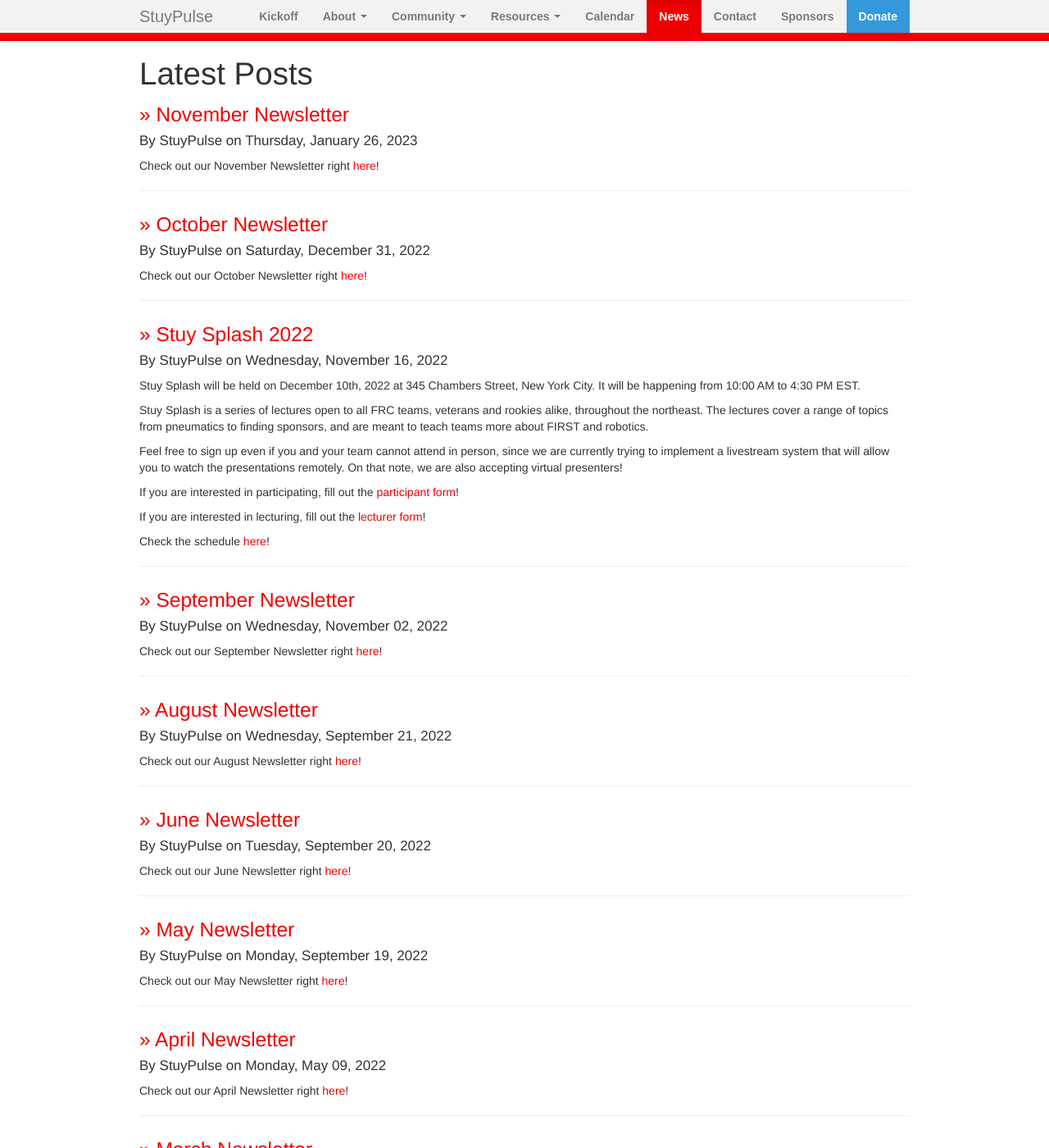
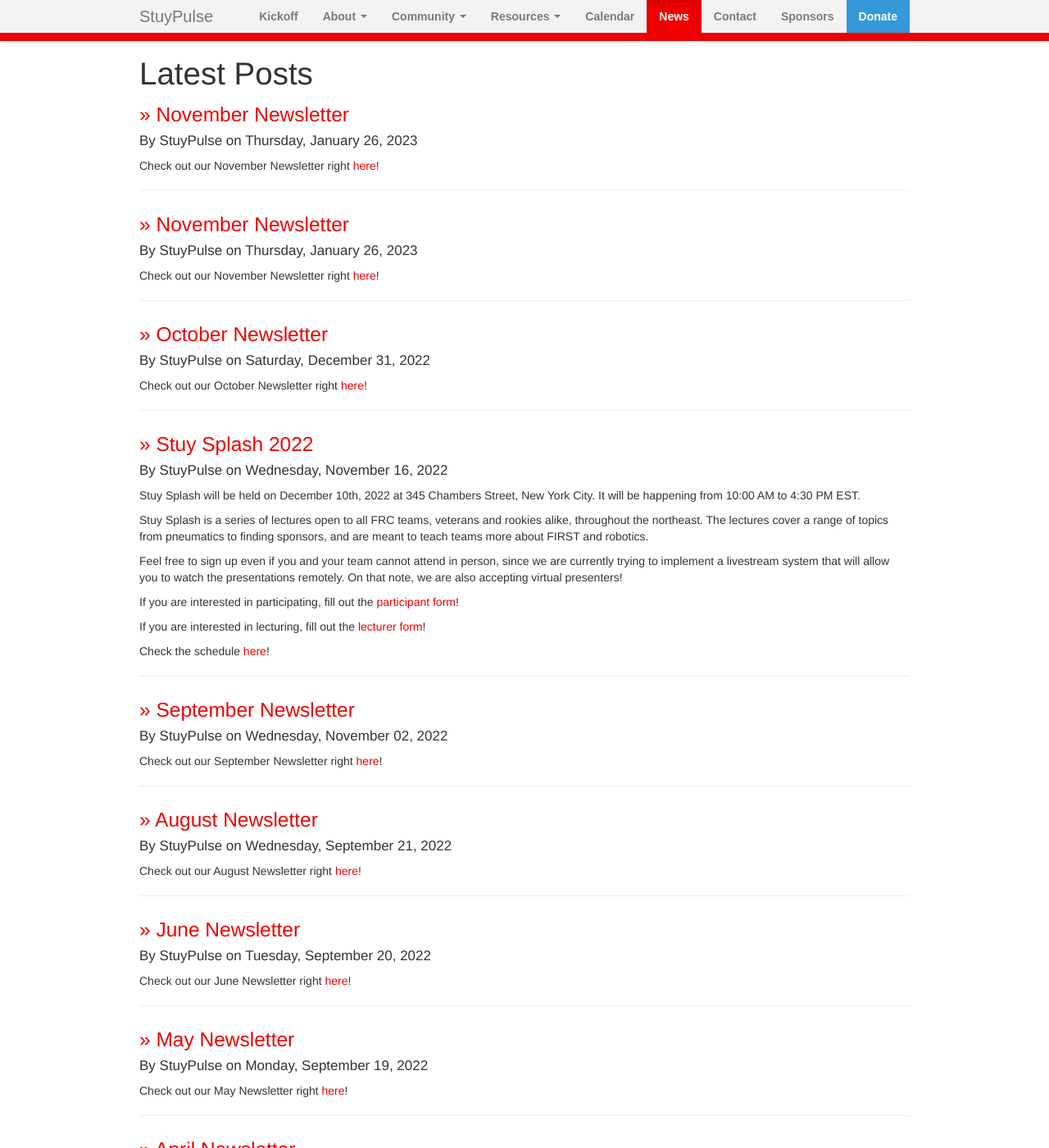
Before and after one commit to StuyPulse/team694.github.io, a Jekyll site: the page built from blog/index.html, in a window 1280 px wide and 1400 px high. Shown: the whole window at 82% size. Built offline with Jekyll 4.4.1, drawn with Linux system fonts in a browser that asks for light colours; nearby versions of some CDN libraries; the list of posts is cut into pages by our own code; comment, search, counter and statistics services are not loaded; some of the changed text lies outside the part shown.

Commit message:
Update november newsletter formatting and upload december newsletter

```diff
--- /dev/null
+++ b/_posts/2023-01-26-2023-december-newsletter.md
@@ -0,0 +1,7 @@
+---
+layout: post
+title: November Newsletter
+author: StuyPulse
+link: https://stuypulse.nyc3.cdn.digitaloceanspaces.com/site/pdf/StuyPost%20December%202022.pdf
+---
+Check out our November Newsletter right [here](https://stuypulse.nyc3.cdn.digitaloceanspaces.com/site/pdf/StuyPost%20December%202022.pdf)!
```
Also changed, not shown: _posts/2023-01-26-2023-november-newsletter.md (+2 -2 lines).
